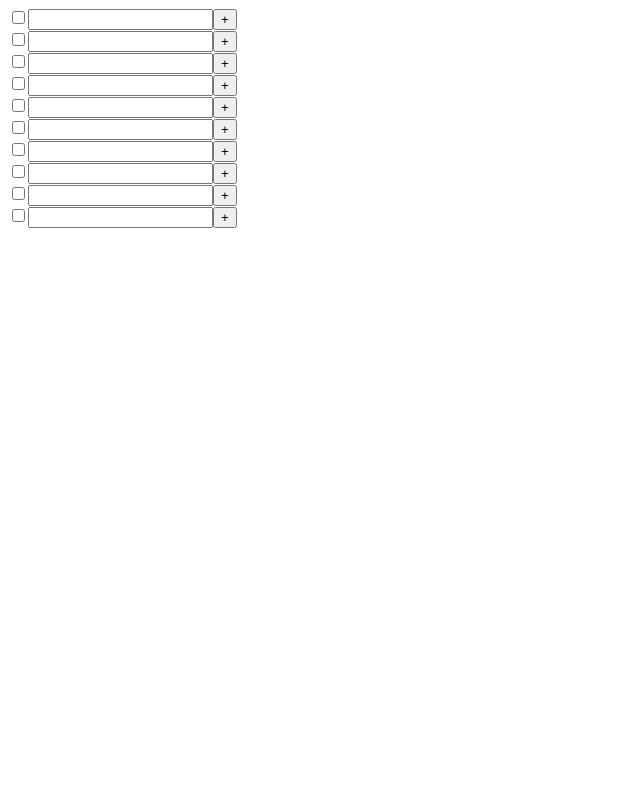
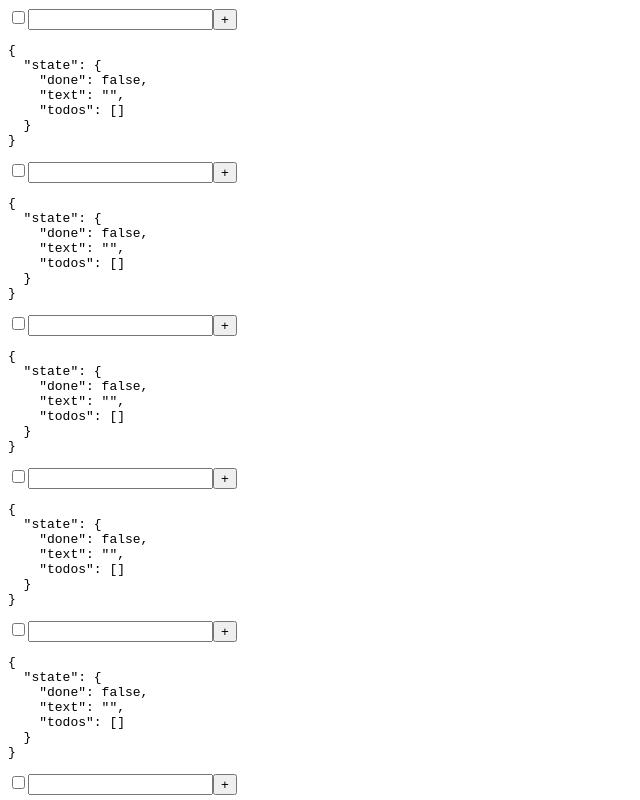
Before and after one commit to zaydek/react-create-store, a React (Create React App) app: page / in a window 1280 px wide. Shown: the top 800 px of the page, without its empty margins (0-640 px from the left). Built offline with nearby package versions, Linux system fonts and the light colour scheme.

Commit message:
Updated demo example

```diff
--- a/src/App.js
+++ b/src/App.js
@@ -1,4 +1,5 @@
-import { createStore, useStore } from "./store"
+import { createStore, useStore, useStoreValue } from "./store"
+import { Fragment } from "react"
 
 // Creates a new four-character hash ID.
 function newID() {
@@ -80,15 +81,14 @@ function App() {
 					<button onClick={() => funcs.removeByID(each.id)}>-</button>
 				</div>
 			))}
-			{/* <pre>{JSON.stringify({ state }, null, 2)}</pre> */}
 		</div>
 	)
 }
 
-// function AppInfo() {
-// 	const state = useStoreValue(store)
-// 	return <pre>{JSON.stringify({ state }, null, 2)}</pre>
-// }
+function AppInfo() {
+	const state = useStoreValue(store)
+	return <pre>{JSON.stringify({ state }, null, 2)}</pre>
+}
 
 const nums = [...new Array(10).keys()]
 
@@ -96,9 +96,11 @@ export default function AppRoot() {
 	return (
 		<div>
 			{nums.map(num => (
-				<App key={num} />
+				<Fragment key={num}>
+					<App />
+					<AppInfo />
+				</Fragment>
 			))}
-			{/* <AppInfo /> */}
 		</div>
 	)
 }
```
